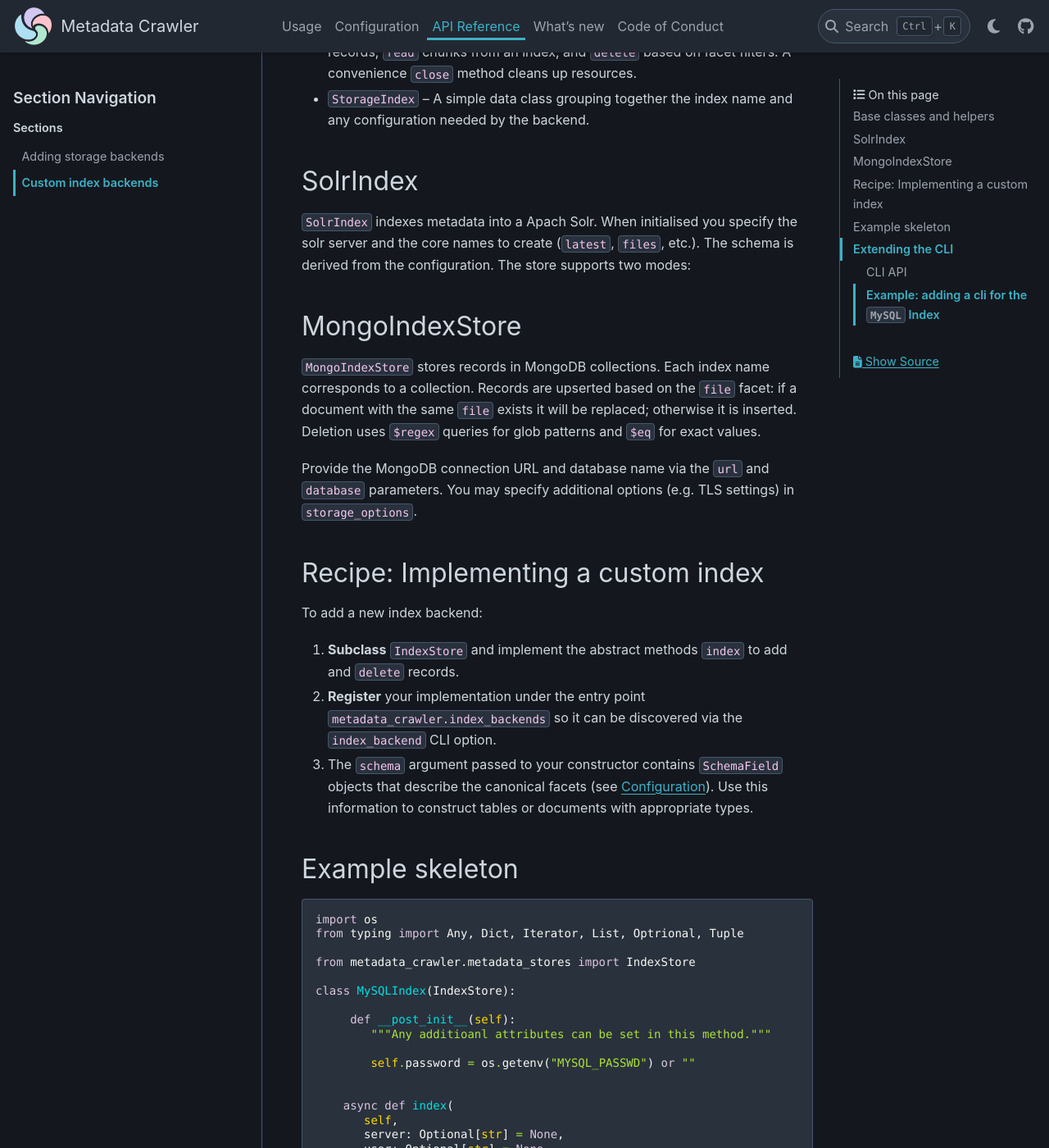
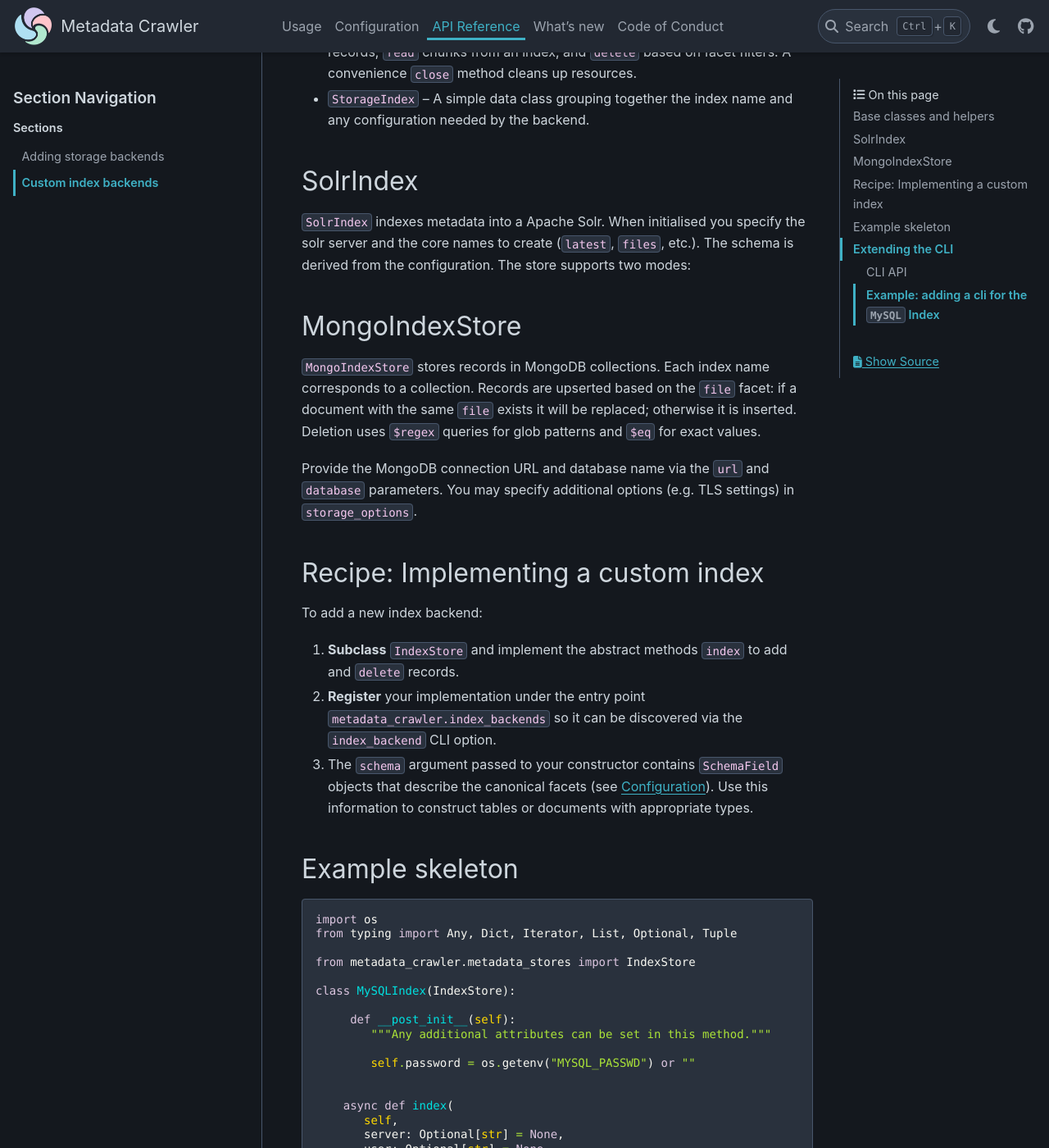
Before and after one commit to freva-org/metadata-crawler, a Sphinx documentation site: the page built from docs/source/chapter3-api/sec2-index-backends.rst, in a window 1280 px wide and 1400 px high, scrolled down 434 px. Shown: the whole window at 82% size. Built offline with Sphinx 7.4.7 and the PyData theme 0.15.4, drawn with Linux system fonts in a browser that asks for light colours; some of the changed text lies outside the part shown.

Commit message:
Fix typos.

```diff
--- a/docs/source/chapter2-config/index.rst
+++ b/docs/source/chapter2-config/index.rst
@@ -11,7 +11,7 @@ layers:
   of metadata to use.
 * :ref:`datasets`: entries that specify where to find data (root paths,
   storage backends, authentication) and how to inherit from a dialect.
-* :ref:`specs`: instrcutions on how to extract metadata.
+* :ref:`specs`: instructions on how to extract metadata.
 * :ref:`special`: instructions on how to apply additional retrieval rules.
 
 .. toctree::
--- a/docs/source/chapter2-config/sec2-dialects.rst
+++ b/docs/source/chapter2-config/sec2-dialects.rst
@@ -42,7 +42,7 @@ The dialect definition typically consists of several components:
   - ``lookup`` rules call a registered lookup method on the config class
      with arguments referencing other facets and data attributes for lookup.
   - ``call`` rules evaluate an arbitrary expression using the
-    ``drs_config`` entries and the alreday retrieved ``metadata``.
+    ``drs_config`` entries and the already retrieved ``metadata``.
 * **domains** – For CORDEX, a table mapping domain codes (e.g.
   ``EUR-11``) to bounding boxes; used by the ``bbox`` special rule.
 * **data_specs** – (see :doc:`sec3-specs`) define rules for reading
@@ -121,6 +121,6 @@ section defines a function rule that concatenates three facets, and
 
 .. tip::
 
-    Check the ``mdc config`` sub comand for full
+    Check the ``mdc config`` sub command for full
     definitions of the built‑in dialects (CMIP6, CMIP5, CORDEX,
     NextGEMS, Observations, etc.).
--- a/docs/source/chapter2-config/sec4-special.rst
+++ b/docs/source/chapter2-config/sec4-special.rst
@@ -78,7 +78,7 @@ Internally this call the dataset storage backend’s ``lookup(path, attribute, *
 method to fetch values from a **cached tree** (e.g., mapping CMIP6 ``table_id`` + ``variable_id`` to
 ``realm`` or ``frequency``). Items are first rendered via Jinja.
 
-Below you can find the signature of the method that get's involved when applying
+Below you can find the signature of the method that gets involved when applying
 the lookup rule:
 
 .. automethod:: metadata_crawler.api.storage_backend::PathTemplate.lookup
--- a/docs/source/chapter2-config/sec5-schema.rst
+++ b/docs/source/chapter2-config/sec5-schema.rst
@@ -33,7 +33,7 @@ The following attributes are available:
     * ``path``     - path to the dataset.
     * ``uri``      - uri (``<fs_type>://<path>``) to dataset.
     * ``dataset``  - name of the dataset.
-    * ``fmt``      - datset format.
+    * ``fmt``      - dataset format.
     * ``storage``  - name of the storage backend.
     * ``daterange``- Alias for ``datetime[2]``
 
--- a/docs/source/chapter3-api/sec2-index-backends.rst
+++ b/docs/source/chapter3-api/sec2-index-backends.rst
@@ -24,7 +24,7 @@ The ``metadata_stores.py`` module defines two key abstractions:
 SolrIndex
 ^^^^^^^^^
 
-``SolrIndex`` indexes metadata into a Apach Solr.  When
+``SolrIndex`` indexes metadata into a Apache Solr.  When
 initialised you specify the solr server and the core names to
 create (``latest``, ``files``, etc.).  The schema is
 derived from the configuration.  The store supports two modes:
@@ -63,14 +63,14 @@ Example skeleton
 .. code-block:: python
 
    import os
-   from typing import Any, Dict, Iterator, List, Optrional, Tuple
+   from typing import Any, Dict, Iterator, List, Optional, Tuple
 
    from metadata_crawler.metadata_stores import IndexStore
 
    class MySQLIndex(IndexStore):
 
         def __post_init__(self):
-           """Any additioanl attributes can be set in this method."""
+           """Any additional attributes can be set in this method."""
 
            self.password = os.getenv("MYSQL_PASSWD") or ""
 
@@ -91,7 +91,7 @@ Example skeleton
 
        async def delete(
          self
-         facets, Optinal[List[Tuple[str, str]]] = None,
+         facets, Optional[List[Tuple[str, str]]] = None,
          server: Optional[str] = None,
          user: Optional[str] = None,
          pw: bool = True
@@ -141,7 +141,7 @@ The  MySQL index backend from above can be turned to a CLI as follows:
 
 .. code-block:: python
 
-   from typing import Optinal
+   from typing import Optional
    from typing_extensions import Annotated
    from .metadata_stores import IndexStore
 
--- a/docs/source/index.rst
+++ b/docs/source/index.rst
@@ -70,7 +70,7 @@ Check the configuration
 
     mdc config --config drs_config.toml --json |jq  .drs_settings
 
-Without the ``--json`` falg the merged toml config (pre defined config + user
+Without the ``--json`` flag the merged toml config (pre defined config + user
 defined config) will be displayed and can be piped into a file for later usage
 and adjusted.
 
```
Also changed, not shown: other parts of docs/source/chapter3-api/sec2-index-backends.rst (+1 -1 lines), pyproject.toml (+5 -2 lines).
